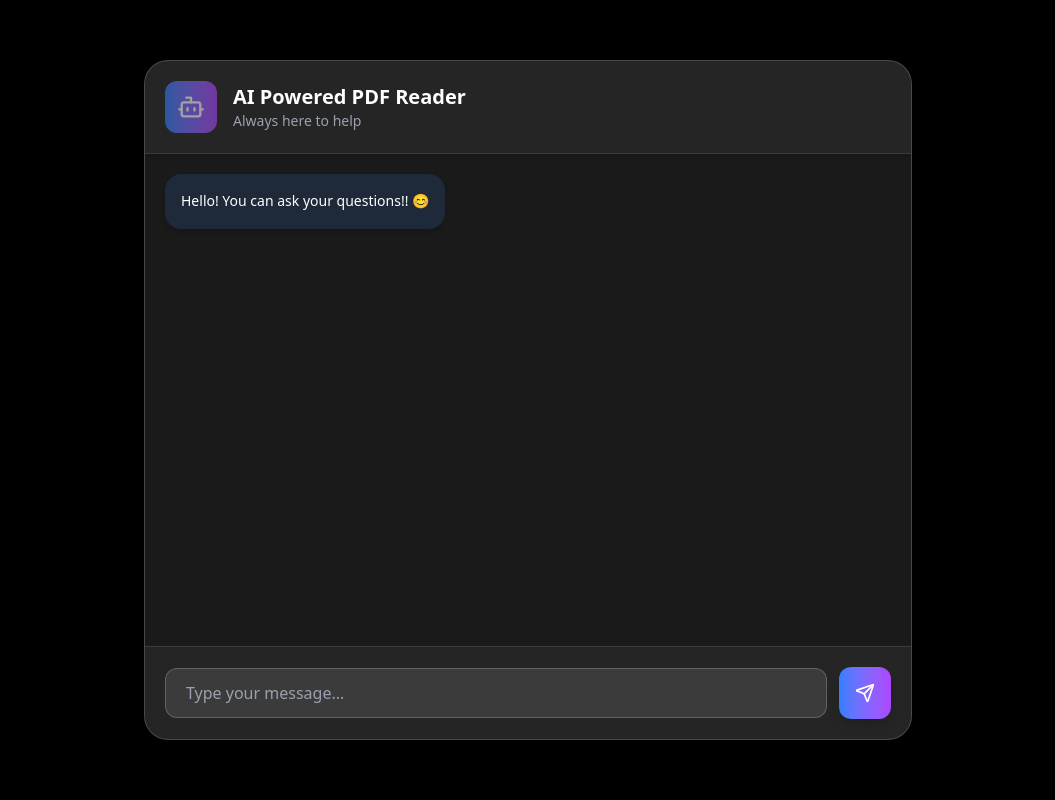
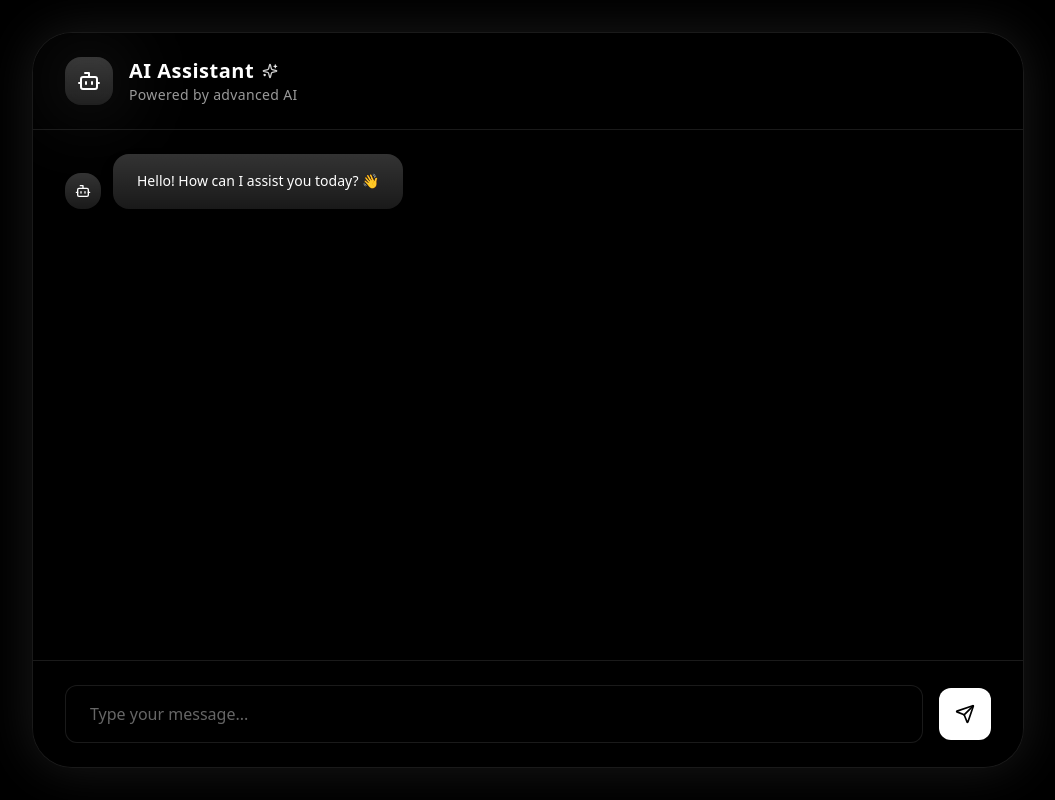
Before and after one commit to SidhantK21/my_rag_app, a React (Vite) app in the folder frontend/: page / in a window 1280 px wide. Shown: the whole page, without its empty margins (112-1167 px from the left). Built offline with nearby package versions, Linux system fonts and the light colour scheme.

Commit message:
final styleadd

```diff
--- a/frontend/src/App.tsx
+++ b/frontend/src/App.tsx
@@ -58,7 +58,9 @@ function App() {
     //     )}
     //   </AnimatePresence>
     // </div>
-    <ChatContainer/>
+    <div className="min-h-screen bg-black">
+      <ChatContainer />
+    </div>
     // <FileUpload/>
   );
 }
--- a/frontend/src/components/Chat/ChatContainer.tsx
+++ b/frontend/src/components/Chat/ChatContainer.tsx
@@ -1,10 +1,10 @@
 import { useState } from "react";
-import { Send, Bot } from "lucide-react";
+import { Send, Bot, Sparkles, User } from "lucide-react";
 import axios from "axios";
 
 export const ChatContainer = () => {
   const [messages, setMessages] = useState([
-    { role: "bot", text: "Hello! You can ask your questions!! 😊" },
+    { role: "bot", text: "Hello! How can I assist you today? 👋" },
   ]);
   const [input, setInput] = useState("");
   const [loading, setLoading] = useState(false);
@@ -24,73 +24,102 @@ export const ChatContainer = () => {
       setMessages((prev) => [...prev, { role: "bot", text: response.data.output.content }]);
     } catch (error) {
       console.error("Error:", error);
-      setMessages((prev) => [...prev, { role: "bot", text: "Something went wrong. Try again!" }]);
+      setMessages((prev) => [...prev, { role: "bot", text: "Something went wrong. Please try again later." }]);
     } finally {
       setLoading(false);
     }
   };
 
   return (
-    <div className="w-full min-h-screen bg-black flex flex-col items-center justify-center p-6">
-      <div className="w-full max-w-3xl h-[85vh] bg-white/10 backdrop-blur-2xl shadow-2xl rounded-3xl flex flex-col overflow-hidden border border-white/20">
+    <div className="container mx-auto  max-w-5xl px-4 py-8 h-screen">
+      <div className="h-full  bg-gradient-to-b from-black/70 to-black/50 backdrop-blur-xl rounded-[2.5rem] border border-white/10 shadow-[0_0_50px_rgba(255,255,255,0.1)] flex flex-col overflow-hidden">
         {/* Header */}
-        <div className="p-5 border-b border-white/10 bg-white/5 flex items-center gap-4 shadow-md">
-          <div className="p-3 bg-gradient-to-r from-blue-500 to-purple-500 rounded-xl animate-pulse">
-            <Bot className="text-white" size={28} />
+        <div className="px-8 py-6 bg-gradient-to-b from-black/90 to-black/70 border-b border-white/10">
+          <div className="flex items-center gap-4">
+            <div className="relative">
+              <div className="absolute inset-0 bg-white/20 blur-2xl rounded-full"></div>
+              <div className="relative p-3 bg-gradient-to-b from-white/20 to-white/10 rounded-2xl backdrop-blur-sm">
+                <Bot className="text-white w-6 h-6" />
+              </div>
             </div>
             <div>
-            <h1 className="text-lg md:text-xl font-semibold text-white">AI Powered PDF Reader</h1>
-            <p className="text-sm text-gray-400">Always here to help</p>
+              <div className="flex items-center gap-2">
+                <h1 className="text-xl font-bold text-white tracking-wide">
+                  AI Assistant
+                </h1>
+                <Sparkles className="w-4 h-4 text-white/80" />
+              </div>
+              <p className="text-sm text-white/60 tracking-wide">Powered by advanced AI</p>
+            </div>
           </div>
         </div>
 
         {/* Messages */}
-        <div className="flex-1 overflow-y-auto p-5 space-y-4 scrollbar-thin scrollbar-thumb-gray-700 scrollbar-track-gray-900">
+        <div className="flex-1 overflow-y-auto scrollbar-hide  px-8 py-6 space-y-6">
           {messages.map((msg, index) => (
             <div
               key={index}
-              className={`flex ${msg.role === "user" ? "justify-end" : "justify-start"}`}
+              className={`flex ${msg.role === "user" ? "justify-end" : "justify-start"} items-end gap-3`}
             >
+              {msg.role === "bot" && (
+                <div className="p-2.5 bg-gradient-to-b from-white/20 to-white/10 rounded-2xl backdrop-blur-sm shadow-lg">
+                  <Bot className="w-4 h-4 text-white" />
+                </div>
+              )}
               <div
-                className={`p-4 rounded-2xl max-w-[80%] md:max-w-md shadow-md transition-all duration-300 ease-in-out ${
+                className={`group transition-all duration-300 ease-out ${
                   msg.role === "user"
-                    ? "bg-gradient-to-r from-blue-500 to-purple-500 text-white ml-6 md:ml-12"
-                    : "bg-gray-800 text-white mr-6 md:mr-12"
-                }`}
+                    ? "bg-white text-black"
+                    : "bg-gradient-to-b from-white/20 to-white/10 text-white"
+                } px-6 py-4 rounded-2xl max-w-[85%] shadow-[0_8px_16px_rgba(0,0,0,0.1)] backdrop-blur-sm hover:shadow-[0_12px_24px_rgba(0,0,0,0.2)] transform hover:-translate-y-0.5`}
               >
                 <p className="text-sm leading-relaxed">{msg.text}</p>
               </div>
+              {msg.role === "user" && (
+                <div className="p-2.5 bg-white rounded-2xl shadow-lg">
+                  <User className="w-4 h-4 text-black" />
+                </div>
+              )}
             </div>
           ))}
 
           {/* Loading Animation */}
           {loading && (
-            <div className="flex justify-start">
-              <div className="p-4 rounded-2xl max-w-[80%] md:max-w-md shadow-md bg-gray-800 text-white mr-6 md:mr-12">
-                <p className="text-sm leading-relaxed animate-pulse">Typing...</p>
+            <div className="flex justify-start items-end gap-3">
+              <div className="p-2.5 bg-gradient-to-b from-white/20 to-white/10 rounded-2xl backdrop-blur-sm shadow-lg">
+                <Bot className="w-4 h-4 text-white" />
+              </div>
+              <div className="bg-gradient-to-b from-white/20 to-white/10 px-6 py-4 rounded-2xl shadow-lg backdrop-blur-sm">
+                <div className="flex gap-2">
+                  <div className="w-2 h-2 bg-white rounded-full animate-bounce"></div>
+                  <div className="w-2 h-2 bg-white rounded-full animate-bounce [animation-delay:0.2s]"></div>
+                  <div className="w-2 h-2 bg-white rounded-full animate-bounce [animation-delay:0.4s]"></div>
+                </div>
               </div>
             </div>
           )}
         </div>
 
         {/* Input Area */}
-        <div className="p-5 border-t border-white/10 bg-white/5 shadow-inner">
-          <div className="flex items-center gap-3">
+        <div className="px-8 py-6 bg-gradient-to-b from-black/90 to-black/70 border-t border-white/10">
+          <div className="flex items-center gap-4">
+            <div className="relative flex-1">
               <input
                 type="text"
-              className="flex-1 px-5 py-3 bg-white/10 outline-none border border-white/20 rounded-xl text-white placeholder-gray-400 transition-all duration-300 focus:ring-2 focus:ring-blue-500 focus:ring-offset-2 focus:ring-offset-gray-900 hover:bg-white/20"
+                className="w-full px-6 py-4 bg-black/40 border border-white/10 rounded-xl text-white placeholder-white/40 outline-none transition-all duration-300 focus:ring-2 focus:ring-white/20 focus:border-white/20 shadow-[0_4px_12px_rgba(0,0,0,0.2)] backdrop-blur-sm"
                 placeholder="Type your message..."
                 value={input}
                 onChange={(e) => setInput(e.target.value)}
-              onKeyDown={(e) => e.key === "Enter" && sendMessage()}
+                onKeyDown={(e) => e.key === "Enter" && !e.shiftKey && sendMessage()}
                 disabled={loading}
               />
+            </div>
             <button
               onClick={sendMessage}
-              className="p-4 bg-gradient-to-r from-blue-500 to-purple-500 hover:from-blue-600 hover:to-purple-600 text-white rounded-xl transition-all duration-300 focus:outline-none focus:ring-2 focus:ring-blue-500 focus:ring-offset-2 focus:ring-offset-gray-900 shadow-lg transform hover:scale-105 active:scale-95"
               disabled={loading}
+              className="p-4 bg-white rounded-xl text-black transition-all duration-300 transform hover:scale-105 active:scale-95 hover:shadow-[0_8px_16px_rgba(255,255,255,0.2)] disabled:opacity-50 disabled:cursor-not-allowed disabled:transform-none"
             >
-              <Send size={20} />
+              <Send className="w-5 h-5" />
             </button>
           </div>
         </div>
--- a/frontend/src/index.css
+++ b/frontend/src/index.css
@@ -21,3 +21,11 @@
       transform: translateY(-20px);
     }
   }
+
+  .scrollbar-hide::-webkit-scrollbar {
+    display: none;
+  }
+  .scrollbar-hide {
+    -ms-overflow-style: none; /* IE and Edge */
+    scrollbar-width: none; /* Firefox */
+  }
```
Lines whose indentation alone changed are shown as unchanged.
